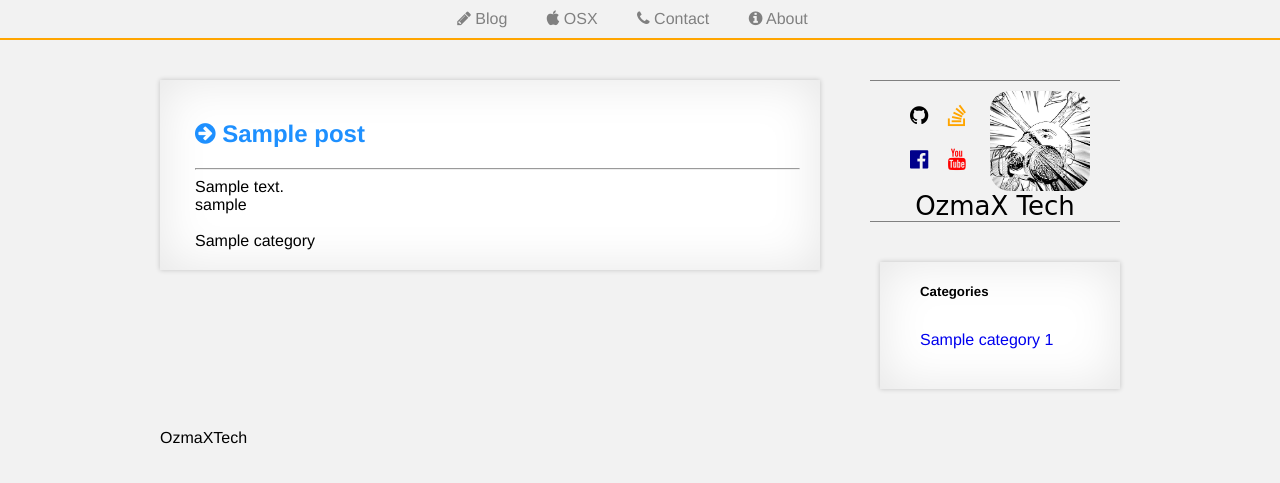
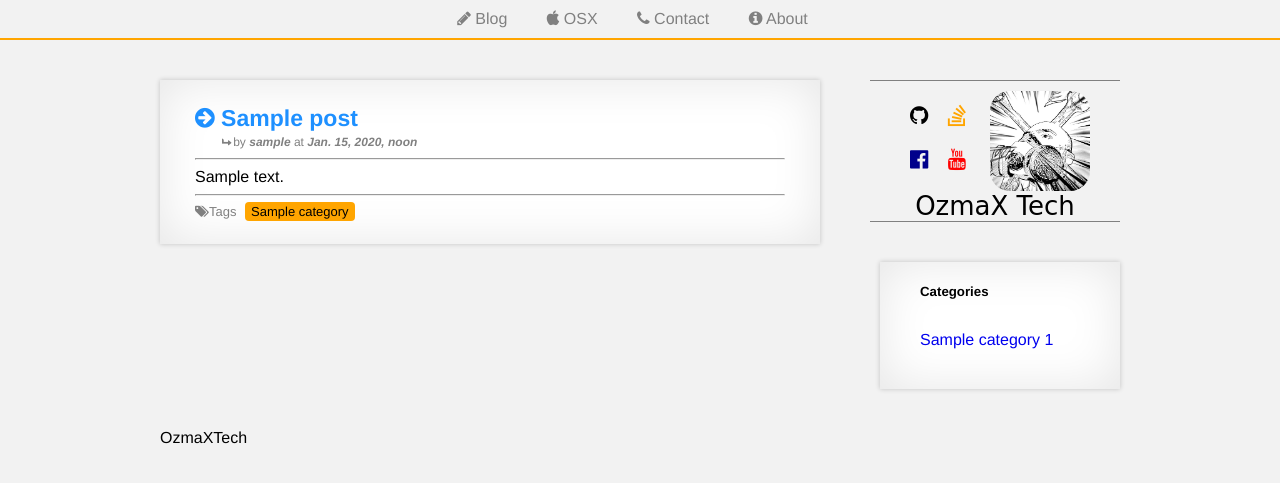
Before and after one commit to ozmax/ozmaxweb, a Django app: page /blog/ in a window 1280 px wide. Shown: the top 483 px of the page. Run offline with Django 3.2, Linux system fonts and the light colour scheme; tables that the repository leaves empty hold one stand-in row (values such as "Sample post"); some libraries are stand-ins or nearby versions; some web fonts are replaced.

Commit message:
update blog templates and style

```diff
--- a/ozmaxweb/blog/static/css/blog.css
+++ b/ozmaxweb/blog/static/css/blog.css
@@ -20,7 +20,7 @@
 }
 
 .post {
-    padding: 20px 20px 20px 35px;
+    padding: 25px 35px 25px 35px;
     background-color: white;
     margin-top: 40px;
     -webkit-box-shadow: 0 0 4px rgba(0, 0, 0, 0.2), inset 0 0 50px rgba(0, 0, 0, 0.1);
@@ -29,7 +29,6 @@
 }
 
 .post_title{
-    font-weight: bolder;
     width: 100%;
 }
 
@@ -37,7 +36,41 @@
     text-decoration: none;
     color: dodgerblue;
 }
+.title_head{
+    font-weight: bolder;
+    font-size: 23px;
+}
 
-.category{
+.subheader{
+    padding-left: 28px;
+    color: grey;
+    font-size: 12px;
+}
+
+.author, .created_at{
+    font-style: oblique;
+    font-weight: bolder;
+}
+
+.post_footer{
+    font-size:13px;
+}
+
+.tags{
+    color: grey;
+}
+
+.tag_category{
+    padding: 2px 6px 2px 6px;
+    margin-top 10px;
+    margin-left: 5px;
+    background-color: orange;
+    color: black;
+    border-radius: 4px;
+    -webkit-border-radius: 4px;
+    -moz-border-radius: 20px;
+}
+
+.sidebar_category{
     padding-top: 10px;
 }
--- a/ozmaxweb/blog/templates/blog/home.html
+++ b/ozmaxweb/blog/templates/blog/home.html
@@ -11,18 +11,32 @@
 	   {% for post in posts %}
             <div class="post">
                 <div class="post_title">
-                    <h2><a href="{{post.slug}}"><i class="fa fa-arrow-circle-right"></i> {{post.title}}</a></h2>
-                               <hr>
+                    <a href="{{post.slug}}">
+                    <span class="title_head"><i class="fa fa-arrow-circle-right"></i> {{post.title}}</span>
+                    <br>
+                    <span class="subheader">
+                        <i class="fa fa-level-up fa-rotate-90"></i>
+                        by
+                        <span class="author">{{post.author.nickname}}</span>
+                        at
+                        <span class="created_at">{{ post.created_at }}</span>
+                        </span>
+                    </a>
+                    <hr>
 
                 </div>
                 <div class="blog_content">
                     {{post.content | safe}}
                 </div>
-                {{post.author.nickname}}<br/>
-
+                <hr>
+                <div class="post_footer">
+                <span class="tags"><i class="fa fa-tags"></i>Tags</span>
                 {% for category in post.categories.all %}
-			         <br/>{{ category.name }}
+                    <span class="tag_category">
+			            {{ category.name }}
+                    </span>
                 {% endfor %}
+                </div>
 
             </div>
 	   {% endfor %}
--- a/ozmaxweb/blog/templates/blog/sidebar.html
+++ b/ozmaxweb/blog/templates/blog/sidebar.html
@@ -1,8 +1,8 @@
 <div class="blog_sidebar">
-    <div class="categories">
+    <div class="sidebar_categories">
         <h5>Categories</h5>
         {% for category in categories %}
-            <div class="category">
+            <div class="sidebar_category">
                 <a href="#">
                     {{category.name}} {{category.post_set.all.count }}
                 </a>
```
